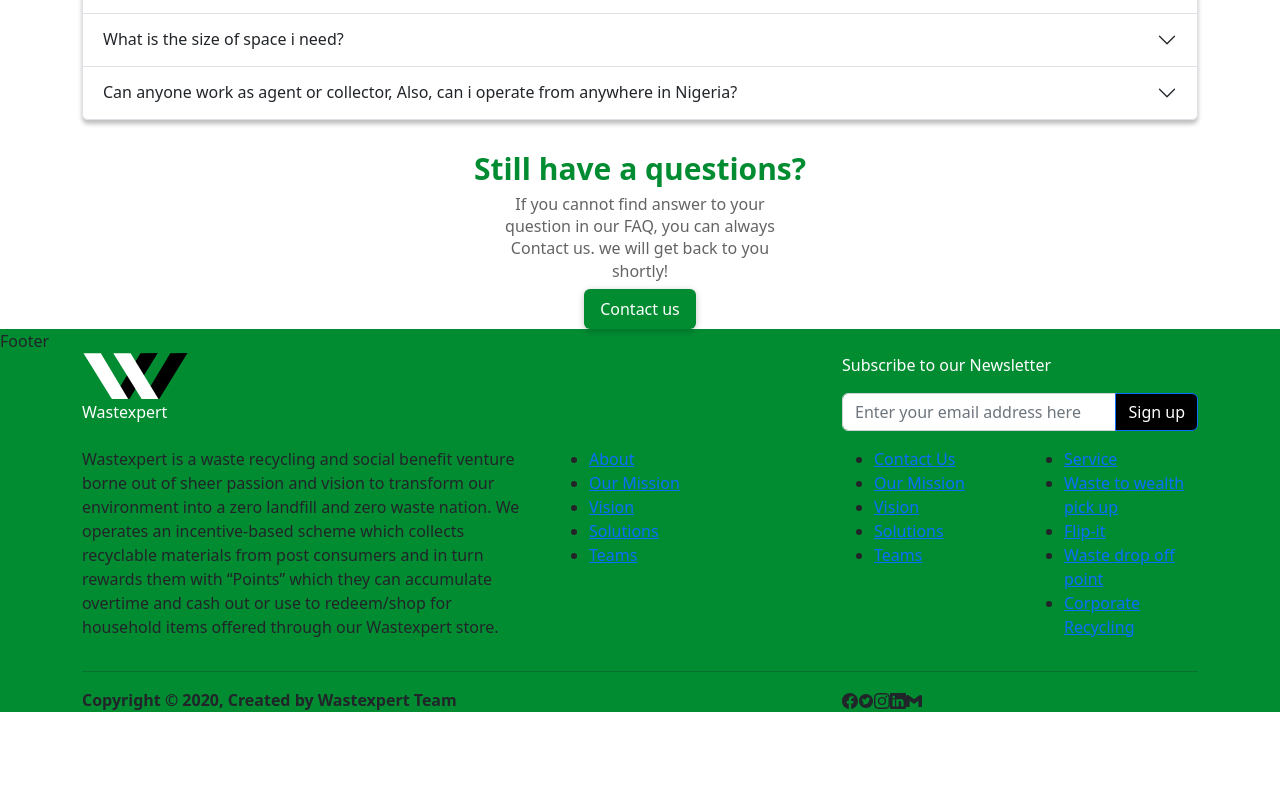
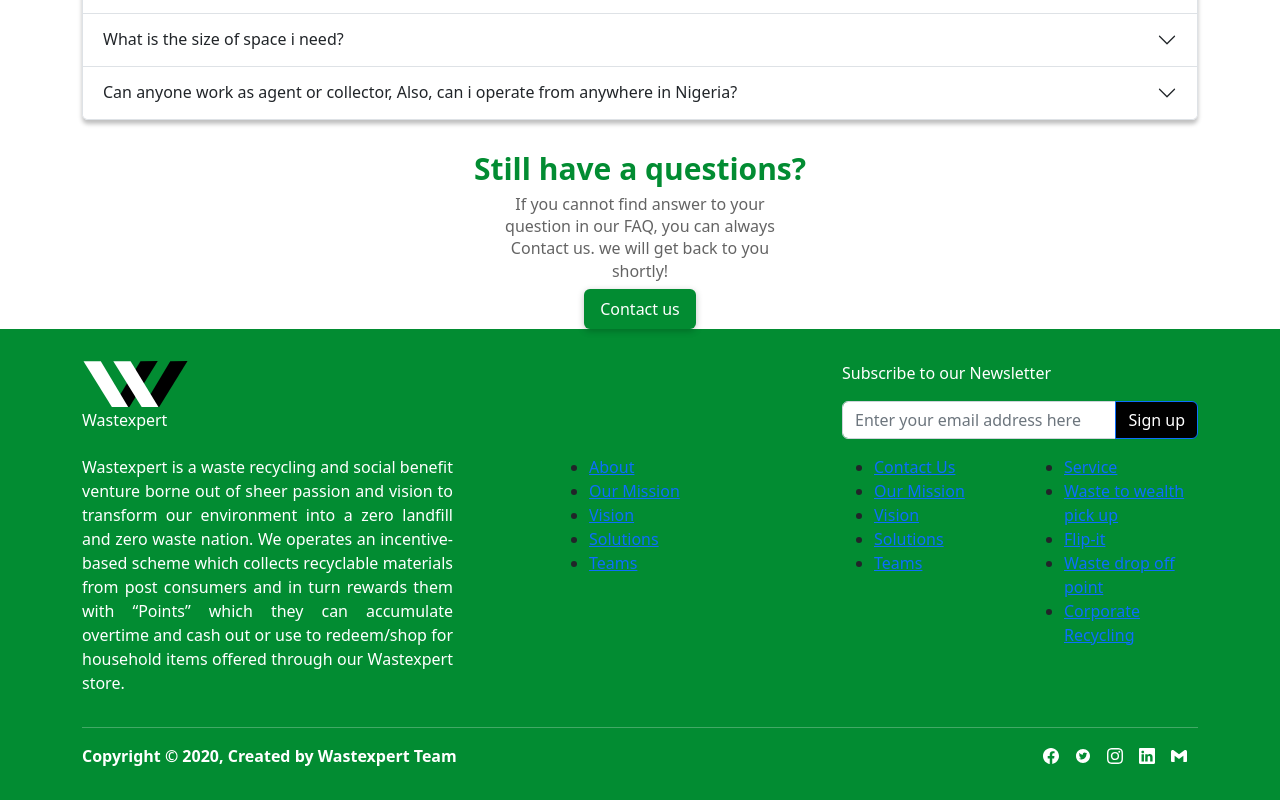
Before and after one commit to walexy026/WasteXpert, a React (Create React App) app: page / in a window 1280 px wide. Shown: the part 3377-4177 px from the top of the page. Before the commit the page ends 4089 px from the top, so only its background shows below. Built offline with nearby package versions, Linux system fonts and the light colour scheme.

Commit message:
footer in progress2

```diff
--- a/src/Components/Footer/Footer.css
+++ b/src/Components/Footer/Footer.css
@@ -1,3 +1,11 @@
 .footer {
   background-color: #028C32;
+  padding-top: 2rem;
+  padding-bottom: 2rem;
+}
+.footer .icons {
+  display: flex;
+  justify-content: center;
+  align-items: center;
+  gap: 1rem;
 }/*# sourceMappingURL=Footer.css.map */
--- a/src/Components/Footer/Footer.jsx
+++ b/src/Components/Footer/Footer.jsx
@@ -8,7 +8,7 @@
 
 const Footer = () => {
   return (
-    <div className='footer'>Footer
+    <div className='footer'>
         <Container>
 <Row>
     <Col md={8} >
@@ -32,7 +32,7 @@
 </Row>
 <Row>
     <Col md={5}>
-    <p>Wastexpert is a waste recycling and social benefit venture borne out of sheer passion and vision to transform our environment into a zero landfill  and zero waste nation. We operates an incentive-based scheme which collects recyclable materials from post consumers and in turn rewards them with “Points” which they can accumulate overtime and cash out or use to redeem/shop for household items offered through our Wastexpert store.</p>
+    <p style={{color:'#ffffff', textAlign:'justify', paddingRight:'5rem'}}>Wastexpert is a waste recycling and social benefit venture borne out of sheer passion and vision to transform our environment into a zero landfill  and zero waste nation. We operates an incentive-based scheme which collects recyclable materials from post consumers and in turn rewards them with “Points” which they can accumulate overtime and cash out or use to redeem/shop for household items offered through our Wastexpert store.</p>
     </Col>
     <Col md={3}>
     <ul>
@@ -62,17 +62,17 @@
     </ul>
     </Col>
 </Row>
-<hr />
+<hr style={{color:'#ffffff'}}/>
 <Row>
-    <Col md={8}>
-        <b>Copyright © 2020, Created by Wastexpert Team</b>
+    <Col md={10}>
+        <b style={{color:'#ffffff'}}>Copyright © 2020, Created by Wastexpert Team</b>
     </Col>
-    <Col md={4}>
-        <BsFacebook/>
-        <AiFillTwitterCircle/>
-        <BsInstagram/>
-        <BsLinkedin/>
-        <SiGmail/>
+    <Col md={2} className='icons'>
+        <BsFacebook style={{color:'#ffffff'}}/>
+        <AiFillTwitterCircle style={{color:'#ffffff'}}/>
+        <BsInstagram style={{color:'#ffffff'}}/>
+        <BsLinkedin style={{color:'#ffffff'}}/>
+        <SiGmail style={{color:'#ffffff'}}/>
     </Col>
 </Row>
         </Container>
--- a/src/Components/Footer/Footer.scss
+++ b/src/Components/Footer/Footer.scss
@@ -1,3 +1,12 @@
 .footer{
     background-color: #028C32;
+    padding-top: 2rem;
+    padding-bottom: 2rem;
+
+    .icons{
+        display: flex;
+        justify-content: center;
+        align-items: center;
+        gap: 1rem;
+    }
 }
```
Also changed, not shown: 1 other file (tests, documents, lock files or other folders).
